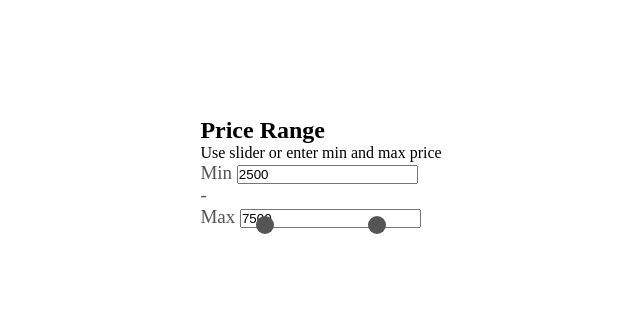
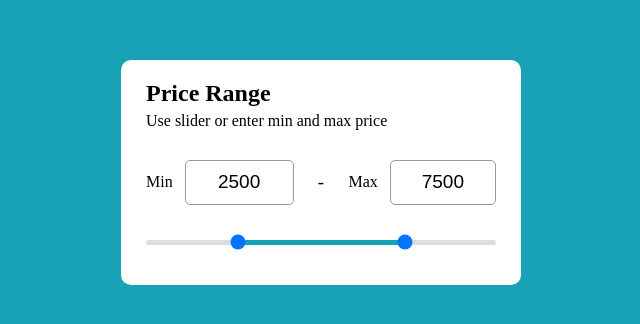
Before and after one commit to Aisha-Shafiya/Files, a plain HTML site: page index.html in a window 1280 px wide. Shown: the part 228-552 px from the top of the page, without its empty margins (319-959 px from the left). Drawn offline with Linux system fonts and the light colour scheme.

Commit message:
Update style.css

```diff
--- a/style.css
+++ b/style.css
@@ -1,112 +1,83 @@
 *{
     margin: 0;
     padding: 0;
+    box-sizing: border-box;
 }
-
 body{
-    display: flex;
-    align-items:center;
-    justify-content: center;
-    background-color: #fff;
-    flex-direction: column;
-    min-height: 100vh;
-}
-
-.main{
-    background-color: #fff;
-    border-radius: 15px;
-    padding: 20px;
-    transition: transform 0.2s;
-    box-shadow: 0 0 100px rgba(0,0,0,0.2);
-    width: 600px;
-}
-
-.main:hover{
-    transform: scale(1.05);
-}
-
-.aisha{
     display: flex;
     align-items: center;
     justify-content: center;
+    min-height: 100vh;
+    background: #17A2B8;
+}
+
+.wrapper{
+    width: 400px;
+    background: #fff;
+    border-radius: 10px;
+    padding: 20px 25px 40px;
+}
+
+header h2{
     font-size: 24px;
     font-weight: 600;
-    color:#01940b
+}
+header p{
+    margin-top: 5px;
+    font-size: 16px;
+}
+.price-input{
+    margin: 30px 0 35px;
+    width: 100%;
+    display: flex;
 }
 
-.custom-wrapper{
-    margin: 0;
-    width: 70%;
-    padding: 0px 25px 40px;
-    position: relative;
-    left: 63px;
-
+.price-input .field{
+   height: 45px;
+    width: 100%;
+    display: flex;
+    align-items: center;
 }
 
-.header h2{
-    font-size: 30px;
-    color: #01940b;
-    display: flex;
-    justify-content: center;
-    padding: 20px;
+.field input{
+    width: 100%;
+    height: 100%;
+    font-size: 19px;
+    text-align: center;
+    margin-left: 12px;
+    border-radius: 5px;
+    border: 1px solid #999;
+    -moz-appearance: none;
 }
 
-/* Styles for the price input */
-.price-input-container{
-    width: 100%;
+.price-input .separotor{
+    display: flex;
+    width: 130px;
+    font-size: 19px;
+    align-items: center;
+    justify-content:center;
 }
 
-.price-input .price-field{
-    display: flex;
-    margin-bottom: 22px;
+/* To Remove the arrows */
+input[type = "number"]::-webkit-inner-spin-button, input[type = "number"]::-webkit-outer-spin-button{
+   -webkit-appearance: none;
 }
 
-.price-field span{
-    margin-right: 10px;
-    margin-top: 6px;
-    font-size: 17px;
-}
-.price-field input{
-    flex: 1;
-    height: 35px;
-    font-size: 15px;
-    text-align: center;
-    font-family: 'Courier New', Courier, monospace;
-    border-radius: 9px;
-    text-align: center;
-    border: none;
-    background: #e4e4e4;
-}
-.price-input{
-        width: 100%;
-        font-size: 19px;
-        color: #555;
+/* Styling the progress bar */
+.slider{
+    height: 5px;
+    background: #ddd;
+    border-radius: 5px;
+    position: relative;
 }
 
-/* Remove arrow/Spinners  */
-input::-webkit-outer-spin-button, input::-webkit-inner-spin-button{
-    -webkit-appearance: none;
-     margin: 0;
-}
-
-.slider-container{
-    width: 100%;
-}
-
-.slider-container{
-    height: 6px;
-    position: relative;
-    background: #e4e4e4;
+.slider .progress{
+    height: 5px;
+    background: #17A2B8;
+    position: absolute;
+    left: 25%;
+    right: 25%;
     border-radius: 5px;
-}
-
-.slider-container .price-slider{
-    height: 100%;
-    left: 25%;
-    right: 15%;
-    position: absolute;
-    border-radius: 5px;
-    background: #01940b;
 }
 
 .range-input{
@@ -115,22 +86,19 @@ input::-webkit-outer-spin-button, input::-webkit-inner-spin-button{
 
 .range-input input{
     position: absolute;
+    top: -5px;
+    height: 5px;
     width: 100%;
-    height: 5px;
     background: none;
-    top: -5px;
     pointer-events: none;
-    cursor: pointer;
     -webkit-appearance: none;
 }
 
-/* styles for the range thumb in webkit browsers */
 input[type="range"]::-webkit-slider-thumb{
-  height: 18px;
-  width: 18px;
-  border-radius: 70%;
-  background: #555;
-  pointer-events:auto;
-  -webkit-appearance: none;
-
+  height: 17px;
+  width: 17px;
+  background: #17A2B8;
+  -webkit-appearance: 50%;
+  border-radius: 50%;
+  pointer-events: auto;
 }
```
